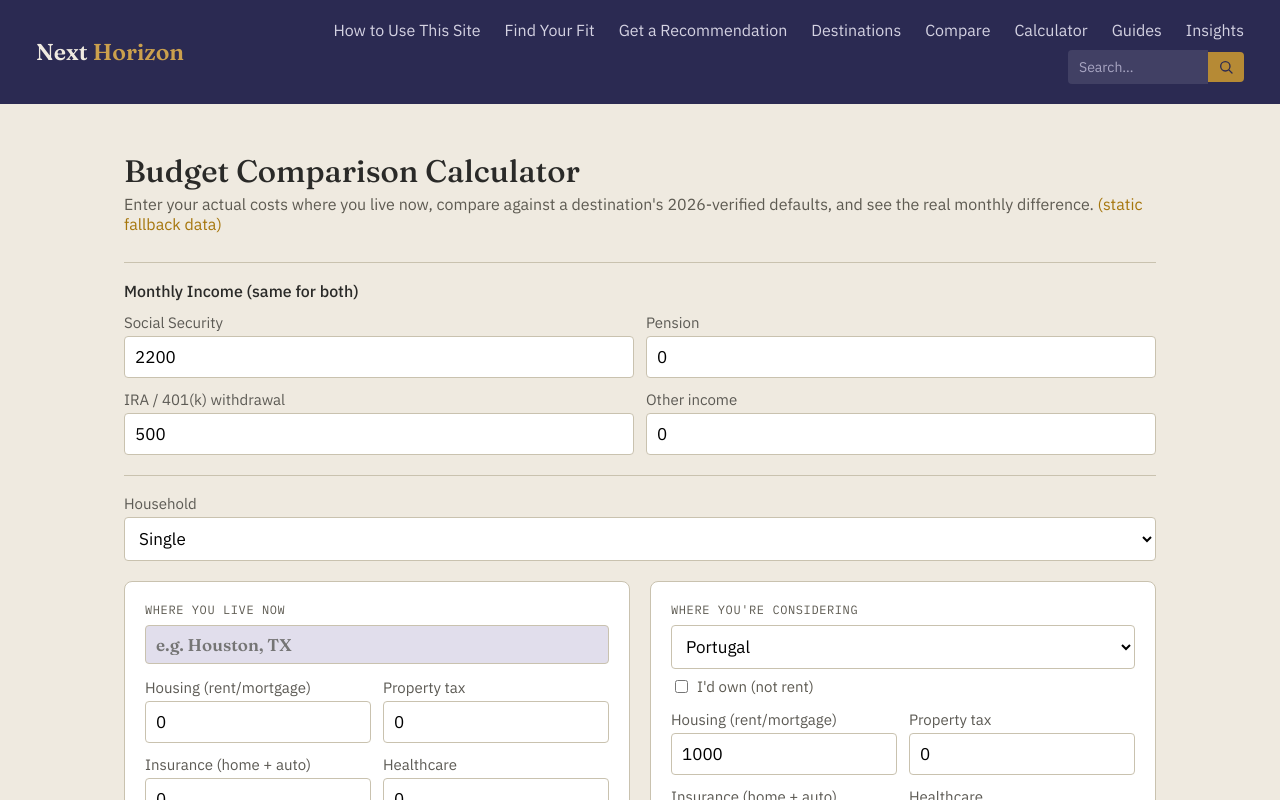
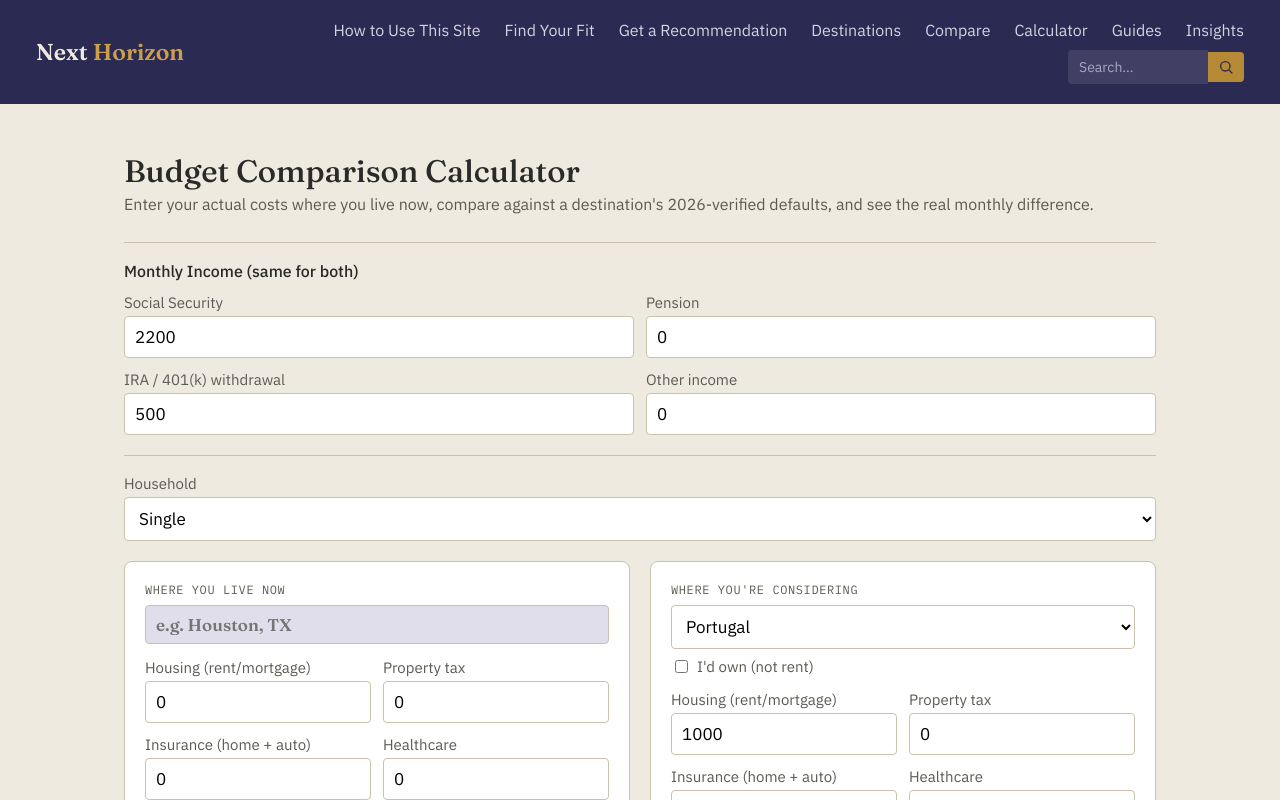
Before and after one commit to lscates1-tech/retirement-navigator, a Next.js app: page /calculator in a window 1280 px wide. Shown: the top 800 px of the page. Built offline with nearby package versions, Linux system fonts and the light colour scheme.

Commit message:
Remove internal data-source label ('live data from Notion') from calculator subtitle

```diff
--- a/app/calculator/CalculatorClient.js
+++ b/app/calculator/CalculatorClient.js
@@ -264,10 +264,6 @@ export default function CalculatorClient({ countryDefaults, stateDefaults, dataS
         <p className={styles.subtitle}>
           Enter your actual costs where you live now, compare against a destination&apos;s 2026-verified
           defaults, and see the real monthly difference.
-          {' '}
-          <span style={{ color: dataSource === 'notion' ? '#1B7A43' : '#A6760C' }}>
-            ({dataSource === 'notion' ? 'live data from Notion' : 'static fallback data'})
-          </span>
         </p>
 
         <div className={styles.block}>
```
